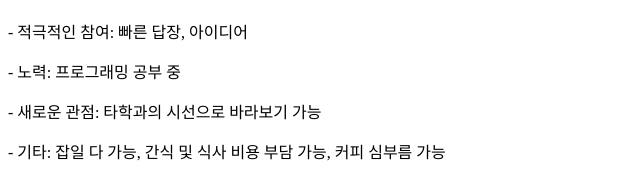
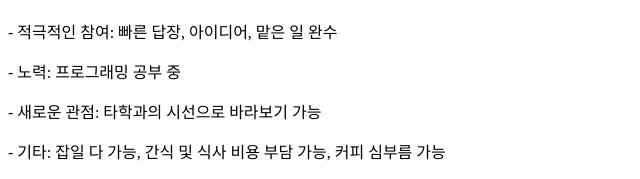
Before and after one commit to 20210090-JSH/selfintroduce, a plain HTML site: page index.html in a window 1280 px wide. Shown: the part 621-800 px from the top of the page, 0-640 px from the left. Drawn offline with Linux system fonts and the light colour scheme.

Commit message:
Update index.html

```diff
--- a/index.html
+++ b/index.html
@@ -26,7 +26,7 @@
     </div>
     <div>
       <h1 class="title2">2. 내가 들고 오는 무기</h1>
-      <p>- 적극적인 참여: 빠른 답장, 아이디어</p>
+      <p>- 적극적인 참여: 빠른 답장, 아이디어, 맡은 일 완수</p>
       <p>- 노력: 프로그래밍 공부 중</p>
       <p>- 새로운 관점: 타학과의 시선으로 바라보기 가능 </p>
       <p>- 기타: 잡일 다 가능, 간식 및 식사 비용 부담 가능, 커피 심부름 가능 </p>
```
